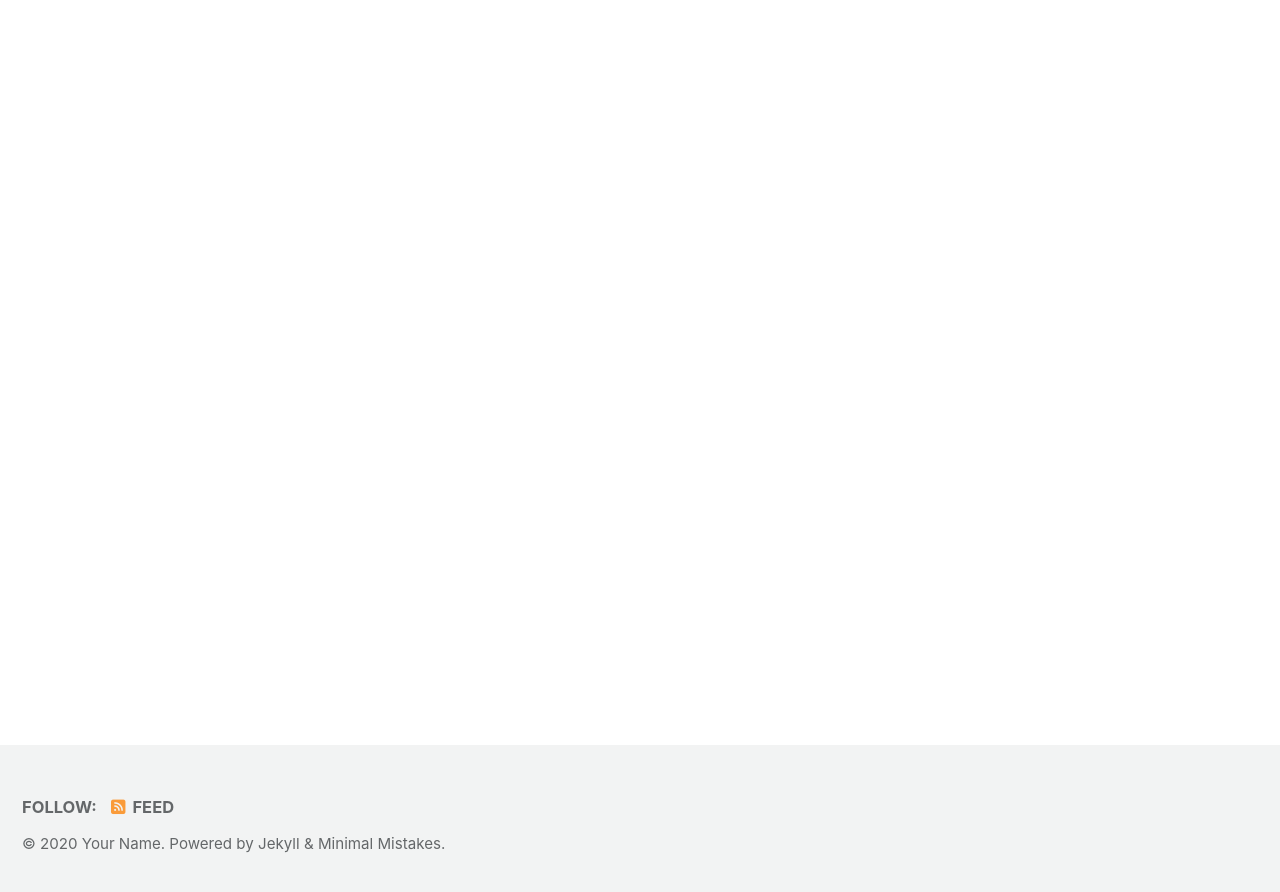
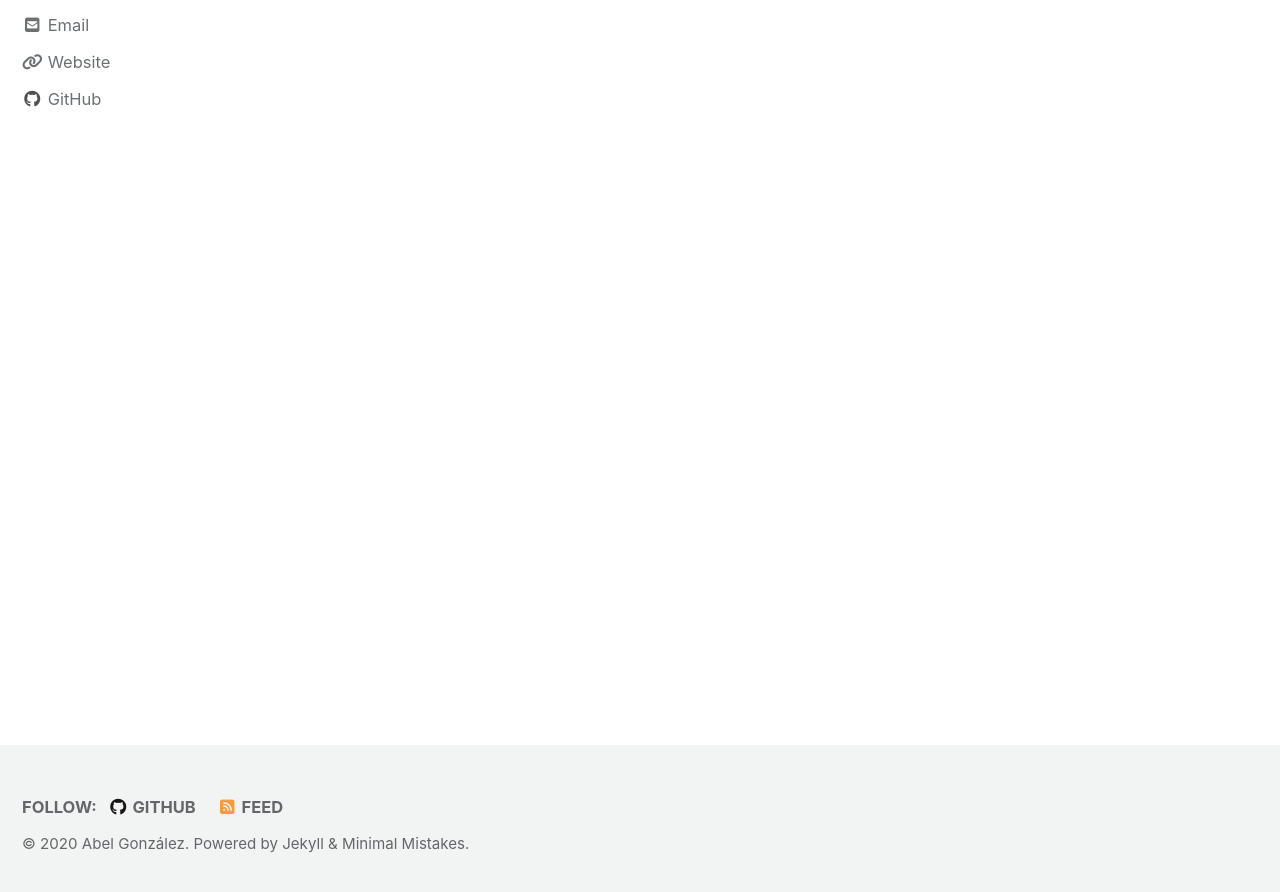
Before and after one commit to abelgonzalezr/abelgonzalezr.github.io, a Jekyll site: the page built from index.html, in a window 1280 px wide and 900 px high, scrolled down 222 px. Shown: the top 892 px of the window. Built offline with Jekyll 4.4.1, drawn with Linux system fonts in a browser that asks for light colours; cached includes are drawn as plain includes; nearby versions of some CDN libraries; the list of posts is cut into pages by our own code; some of the changed text lies outside the part shown.

Commit message:
change config.yml

```diff
--- a/_config.yml
+++ b/_config.yml
@@ -16,11 +16,11 @@ minimal_mistakes_skin    : "default" # "air", "aqua", "contrast", "dark", "dirt"
 
 # Site Settings
 locale                   : "en-US"
-title                    : "Site Title"
+title                    : "Abel González"
 title_separator          : "-"
 subtitle                 : # site tagline that appears below site title in masthead
-name                     : "Your Name"
-description              : "An amazing website."
+name                     : "Abel González"
+description              : "Abel González portafolio"
 url                      : # the base hostname & protocol for your site e.g. "https://mmistakes.github.io"
 baseurl                  : # the subpath of your site, e.g. "/blog"
 repository               : # GitHub username/repo-name e.g. "mmistakes/minimal-mistakes"
@@ -39,9 +39,9 @@ comments:
     # https://developers.facebook.com/docs/plugins/comments
     appid                :
     num_posts            : # 5 (default)
-    colorscheme          : # "light" (default), "dark"
+    colorscheme          : "dark"
   utterances:
-    theme                : # "github-light" (default), "github-dark"
+    theme                : "github-dark"
     issue_term           : # "pathname" (default)
   staticman:
     branch               : # "master"
@@ -70,7 +70,7 @@ naver_site_verification  :
 
 # Social Sharing
 twitter:
-  username               :
+  username               : "abelR19"
 facebook:
   username               :
   app_id                 :
@@ -93,7 +93,7 @@ analytics:
 
 # Site Author
 author:
-  name             : "Your Name"
+  name             : "Abel Gonzalez"
   avatar           : # path of avatar image, e.g. "/assets/images/bio-photo.jpg"
   bio              : "I am an **amazing** person."
   location         : "Somewhere"
@@ -101,10 +101,10 @@ author:
   links:
     - label: "Email"
       icon: "fas fa-fw fa-envelope-square"
-      # url: mailto:your.name@email.com
+      url: mailto:abelgr45@gmail.com
     - label: "Website"
       icon: "fas fa-fw fa-link"
-      # url: "https://your-website.com"
+      url: "https://abelgr45.github.io/"
     - label: "Twitter"
       icon: "fab fa-fw fa-twitter-square"
       # url: "https://twitter.com/"
@@ -113,7 +113,7 @@ author:
       # url: "https://facebook.com/"
     - label: "GitHub"
       icon: "fab fa-fw fa-github"
-      # url: "https://github.com/"
+      url: "https://github.com/abelgr45"
     - label: "Instagram"
       icon: "fab fa-fw fa-instagram"
       # url: "https://instagram.com/"
@@ -129,7 +129,7 @@ footer:
       # url:
     - label: "GitHub"
       icon: "fab fa-fw fa-github"
-      # url:
+      url: "https://github.com/abelgr45"
     - label: "GitLab"
       icon: "fab fa-fw fa-gitlab"
       # url:
```
